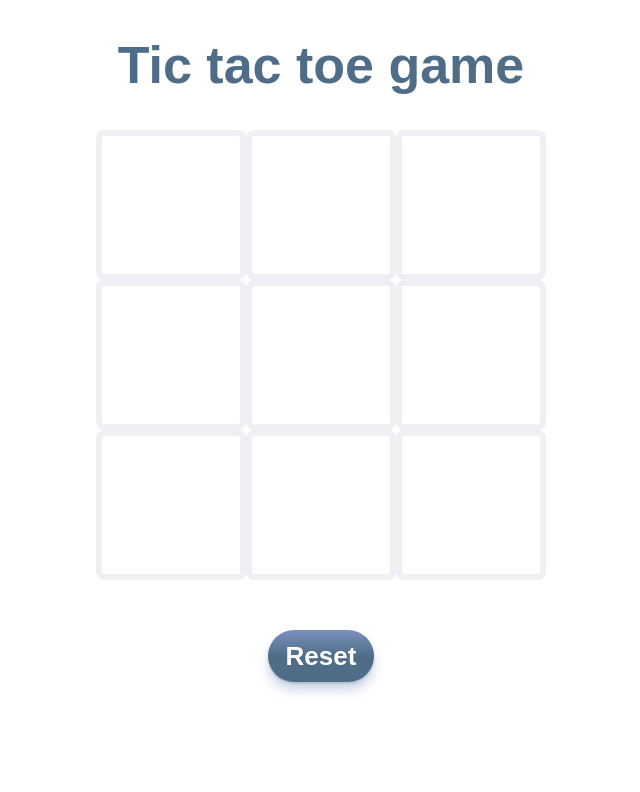
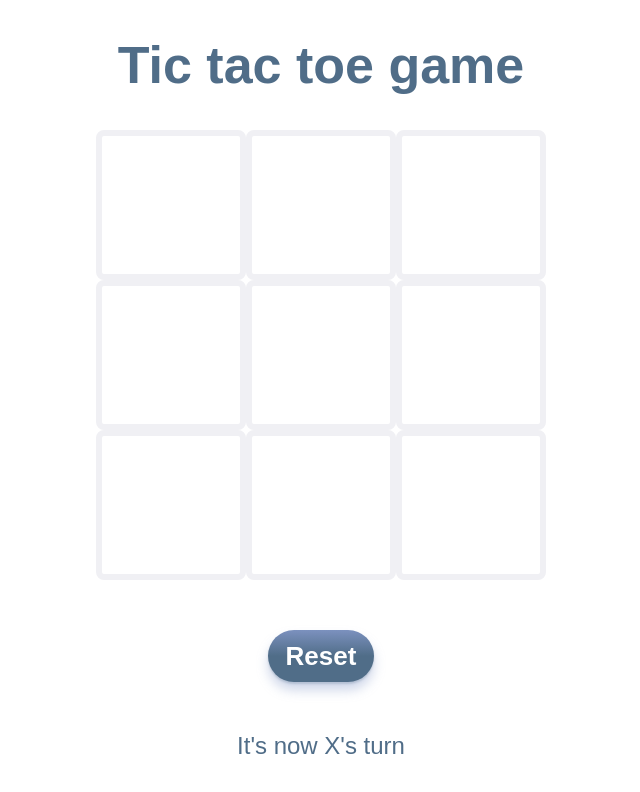
Before and after one commit to LivHed/Tic-tac-toe, a React (Create React App) app: page / in a window 1280 px wide. Shown: the top 792 px of the page, without its empty margins (319-959 px from the left). Built offline with nearby package versions, Linux system fonts and the light colour scheme; a web font is replaced by a local one.

Commit message:
Message is showing whos turn it is next

```diff
--- a/src/components/GameBoard.tsx
+++ b/src/components/GameBoard.tsx
@@ -6,11 +6,8 @@ import Message from './Message'
 function GameBoard() {
   const [squares, setSquares] = useState(Array(9).fill(""))
   const [isNext, setIsNext] = useState(true)
-  //const [go, setGo] = useState("X")
-//  const [isTie, setIsTie] = useState(false)
+  const [go, setGo] = useState("X")
   const [isWin, setIsWin] = useState(false)
-
- // const nextTurnMessage = "It's now " + go + "'s turn!"
 
   //kopierar arrayn,
   const newSquares = squares.slice()
@@ -28,6 +25,7 @@ function GameBoard() {
         //växla tur
         ////När man klickar en ruta sätts "X" eller "O" beroende på värdet av isXNext. Efter att en ruta har klickats växlar turen genom att uppdatera isXNext med !isXNext
         setIsNext(!isNext)
+        setGo(isNext ? "O" : "X") // // Uppdatera vems tur det är
       }
     }
   }
@@ -84,19 +82,21 @@ function GameBoard() {
 
     const resetToEmptyBoard = () => {
       setSquares(Array(9).fill(""))
-      console.log('reset is running')
+      setIsNext(true)
+      setGo("X") // återställ till X tur som alltid kör först
+      setIsWin(false)
     }
 
     return (
       <>
         <div className="game-board-row">
           <Square value={squares[0]} onClick={() => handleNextTurn(0)}/>
-          <Square value={squares[1]} onClick={() => handleNextTurn(1)} />
+          <Square value={squares[1]} onClick={() => handleNextTurn(1)}/>
           <Square value={squares[2]} onClick={() => handleNextTurn(2)}/>
         </div>
         <div className="game-board-row">
           <Square value={squares[3]} onClick={() => handleNextTurn(3)}/>
-          <Square value={squares[4]} onClick={() => handleNextTurn(4)} />
+          <Square value={squares[4]} onClick={() => handleNextTurn(4)}/>
           <Square value={squares[5]} onClick={() => handleNextTurn(5)}/>
         </div>
         <div className="game-board-row">
@@ -108,7 +108,7 @@ function GameBoard() {
         <ResetButton onClick={() => resetToEmptyBoard()}/>
         </div>
         <div className="message-box">
-          <Message message={winner ? `The winner is: ${winner}` : checkForTie(squares) ? "It's a tie": ""}/>
+          <Message message={winner ? `The winner is: ${winner}` : checkForTie(squares) ? "It's a tie": `It's now ${go}'s turn`}/>
       </div>
 
       </>
```
